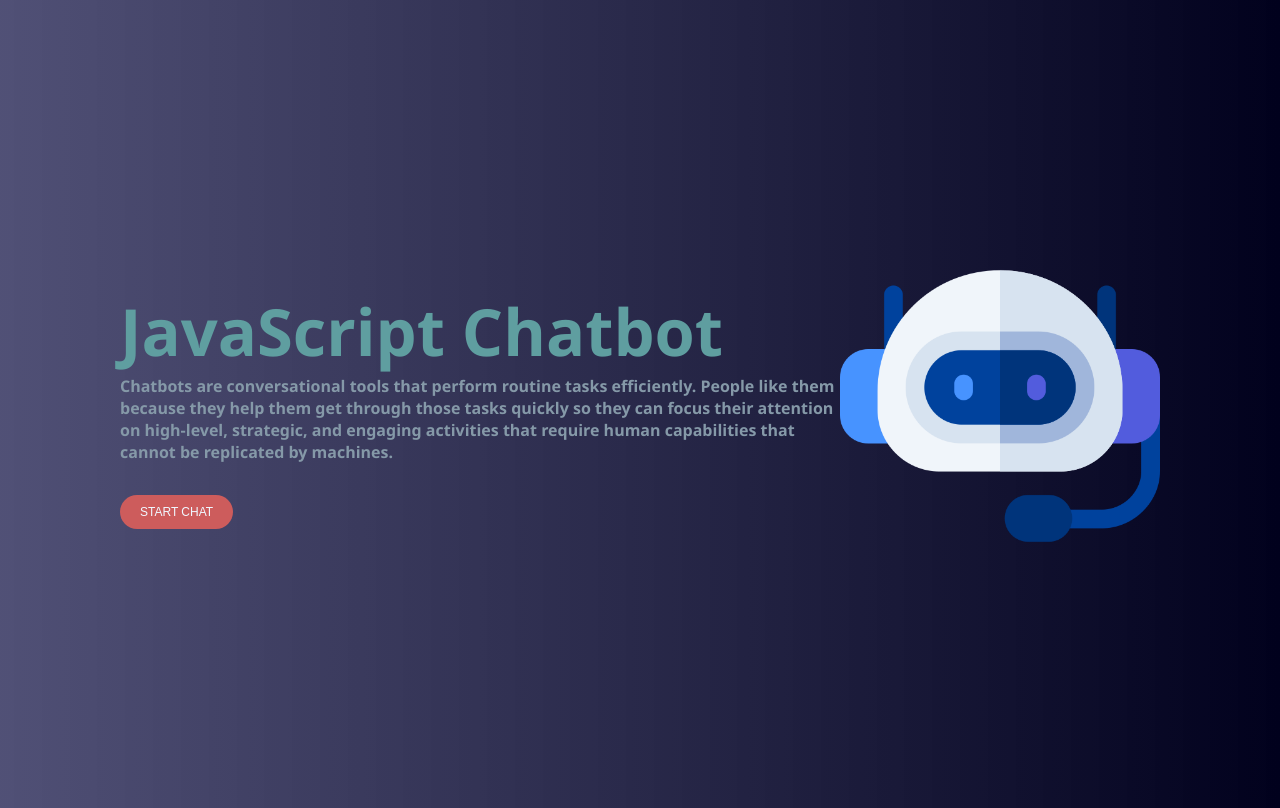
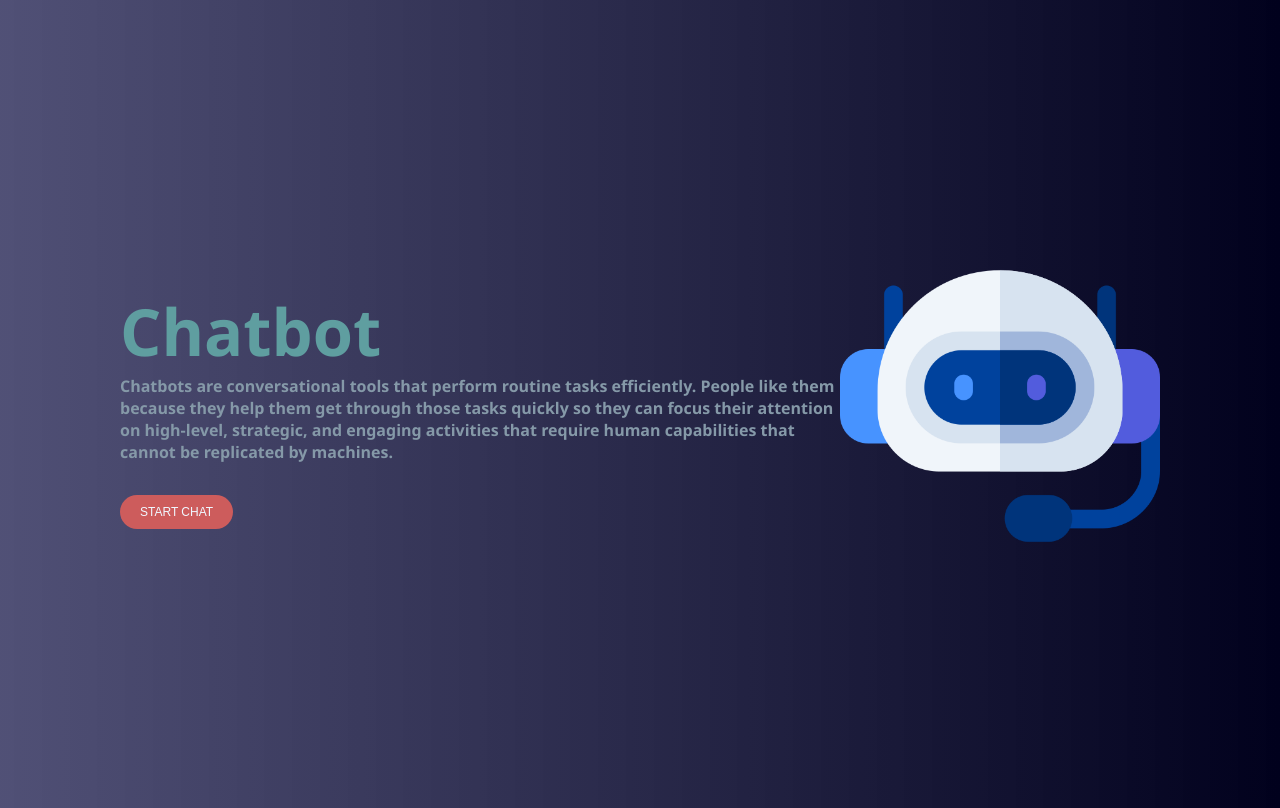
Before and after one commit to navnathdeshmukh45/chat-bot, a plain HTML site: page index.html in a window 1280 px wide. Drawn offline with Linux system fonts and the light colour scheme.

Commit message:
Update index.html

```diff
--- a/index.html
+++ b/index.html
@@ -15,7 +15,7 @@
 <body>
     <div class="parent">
         <div class="desc">
-            <h1 class="text">JavaScript Chatbot</h1>
+            <h1 class="text">Chatbot</h1>
             <p>Chatbots are conversational tools that perform routine tasks efficiently. People like them because they help them get through those tasks quickly so they can focus their attention on high-level, strategic, and engaging activities that require human capabilities that cannot be replicated by machines.</p>
             <button id="init">START CHAT</button>
         </div>
```
